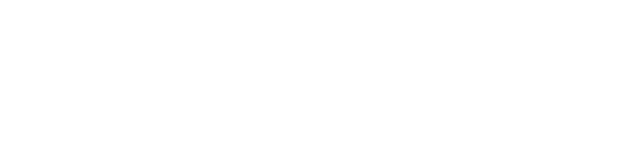
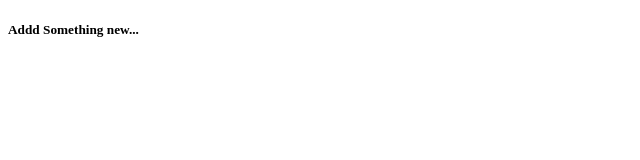
Before and after one commit to Stranger-R/LocalRepo, a plain HTML site: page Index.html in a window 1280 px wide. Shown: the whole page, without its empty margins (0-640 px from the left). Drawn offline with Linux system fonts and the light colour scheme.

Commit message:
Something Change In Main branch

```diff
--- a/Index.html
+++ b/Index.html
@@ -6,6 +6,6 @@
     <title>Document</title>
 </head>
 <body>
-
+    <h5>Addd Something new...</h5>
 </body>
 </html>
```
